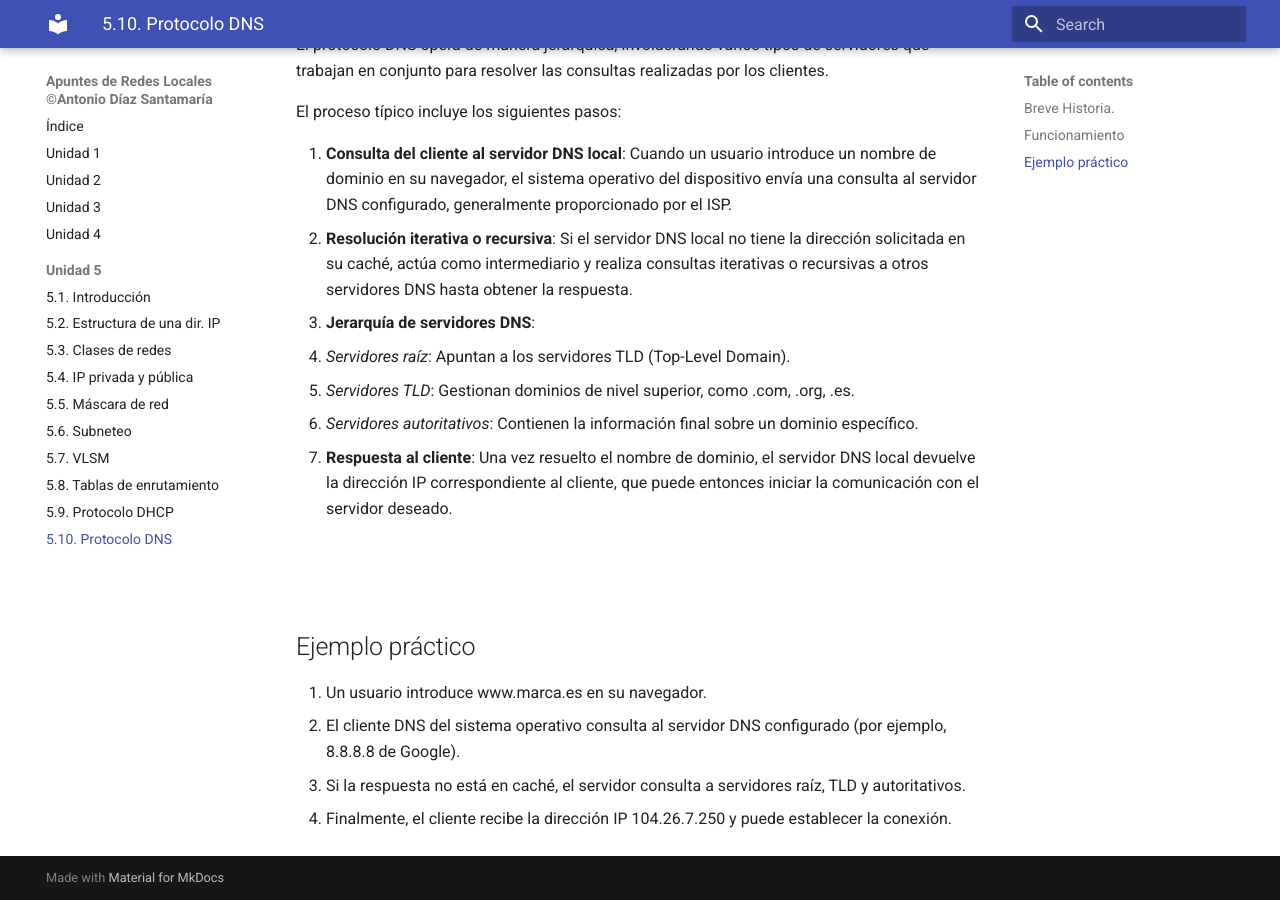
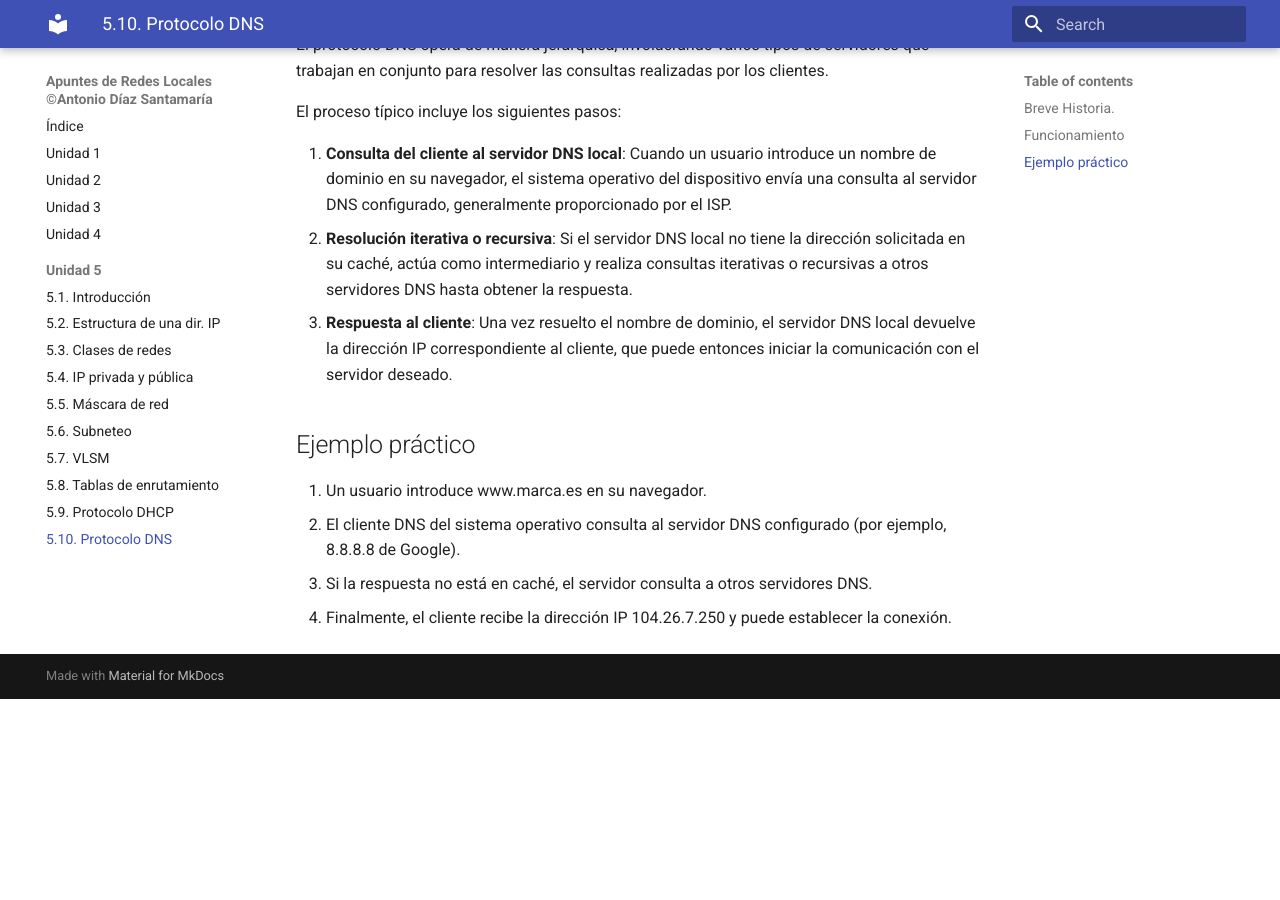
Before and after one commit to antdiasan/RedesApuntes, an MkDocs documentation site: the page built from docs/u05/u05_Prot02.md, in a window 1280 px wide and 900 px high, scrolled down 803 px. Built offline with MkDocs 1.6.1 and Material for MkDocs 9.7.7, drawn with Linux system fonts in a browser that asks for light colours; after the commit the page ends 1502 px from its top, so only the background shows below that.

Commit message:
Update u05_Prot02.md

```diff
--- a/docs/u05/u05_Prot02.md
+++ b/docs/u05/u05_Prot02.md
@@ -22,17 +22,12 @@ El proceso típico incluye los siguientes pasos:
 
 1. **Consulta del cliente al servidor DNS local**: Cuando un usuario introduce un nombre de dominio en su navegador, el sistema operativo del dispositivo envía una consulta al servidor DNS configurado, generalmente proporcionado por el ISP.
 2. **Resolución iterativa o recursiva**: Si el servidor DNS local no tiene la dirección solicitada en su caché, actúa como intermediario y realiza consultas iterativas o recursivas a otros servidores DNS hasta obtener la respuesta.
-3. **Jerarquía de servidores DNS**:
-   - *Servidores raíz*: Apuntan a los servidores TLD (Top-Level Domain).
-   - *Servidores TLD*: Gestionan dominios de nivel superior, como .com, .org, .es.
-   - *Servidores autoritativos*: Contienen la información final sobre un dominio específico.
-4. **Respuesta al cliente**: Una vez resuelto el nombre de dominio, el servidor DNS local devuelve la dirección IP correspondiente al cliente, que puede entonces iniciar la comunicación con el servidor deseado.
-
-<br><br>
+3. **Respuesta al cliente**: Una vez resuelto el nombre de dominio, el servidor DNS local devuelve la dirección IP correspondiente al cliente, que puede entonces iniciar la comunicación con el servidor deseado.
+<br>
 
 ## Ejemplo práctico
 
 1. Un usuario introduce www.marca.es en su navegador.
 2. El cliente DNS del sistema operativo consulta al servidor DNS configurado (por ejemplo, 8.8.8.8 de Google).
-3. Si la respuesta no está en caché, el servidor consulta a servidores raíz, TLD y autoritativos.
+3. Si la respuesta no está en caché, el servidor consulta a otros servidores DNS.
 4. Finalmente, el cliente recibe la dirección IP 104.26.7.250 y puede establecer la conexión.
```
